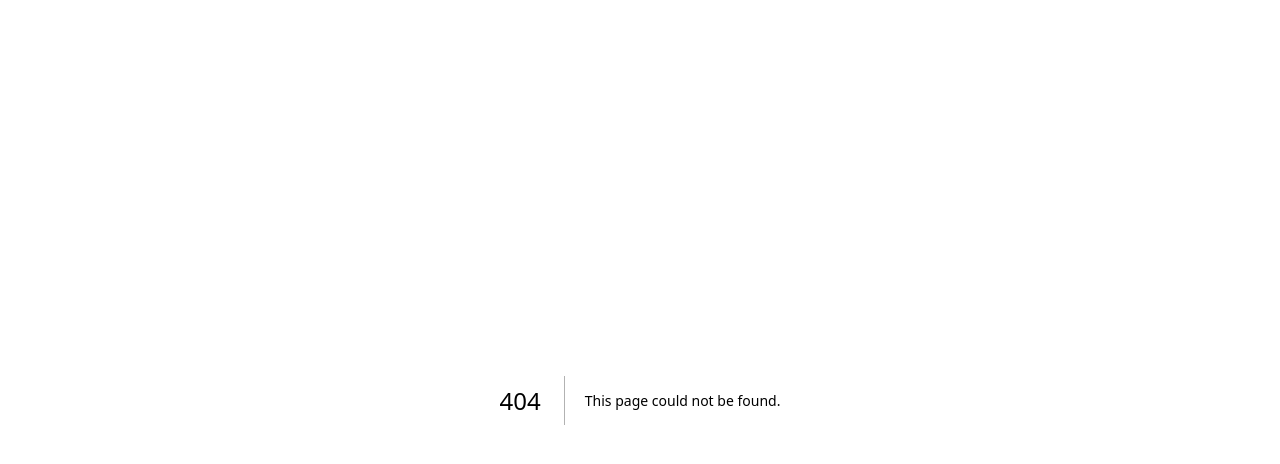
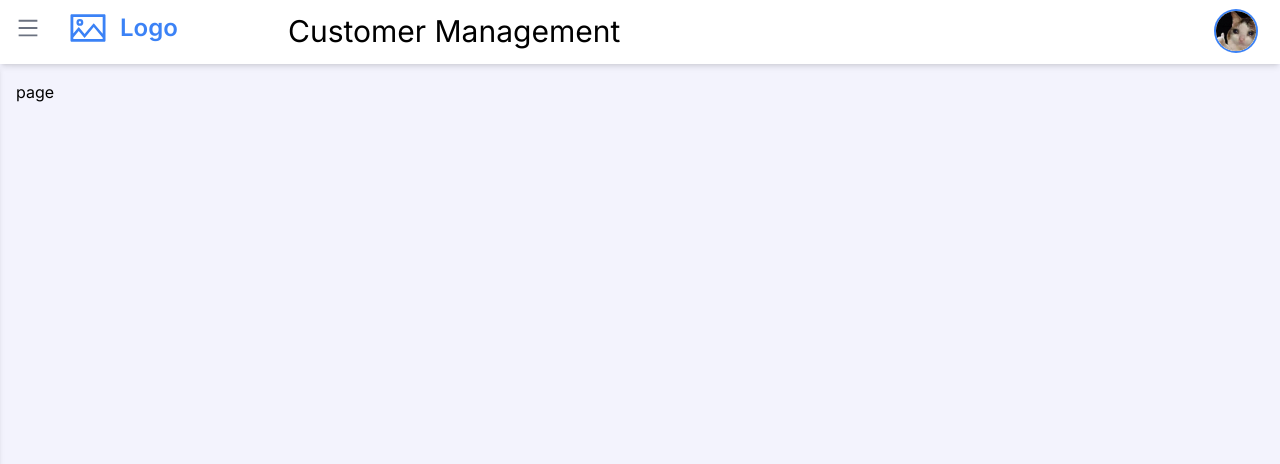
Before and after one commit to pptsuwit/next14, a Next.js app: page /customers in a window 1280 px wide. Before the commit this address had no page. Shown: the top 464 px of the page. Built offline with nearby package versions, Linux system fonts and the light colour scheme.

Commit message:
fix(layouts): fix layout content
fix: nav, side bar
- fix sidebar menu
- fix "fixed" sidebar and navbar

```diff
--- /dev/null
+++ b/app/(main)/customers/page.tsx
@@ -0,0 +1,8 @@
+"use client";
+
+import { useGlobalContext } from "@/contexts/store";
+
+export default function page() {
+  useGlobalContext().setTitle("Customer Management");
+  return <div>page</div>;
+}
--- /dev/null
+++ b/app/(main)/users/page.tsx
@@ -0,0 +1,8 @@
+"use client";
+
+import { useGlobalContext } from "@/contexts/store";
+
+export default function page() {
+  useGlobalContext().setTitle("User Management");
+  return <div>page</div>;
+}
--- a/components/Layouts/main/Drawer.tsx
+++ b/components/Layouts/main/Drawer.tsx
@@ -15,6 +15,7 @@ import {
   AiOutlineInbox,
   AiOutlineClose,
   AiOutlineDown,
+  AiOutlineIdcard,
 } from "react-icons/ai";
 export default function Drawer() {
   const { drawer, setDrawer } = useGlobalContext();
@@ -26,44 +27,54 @@ export default function Drawer() {
       link: "/dashboard",
     },
     {
-      name: "E-commerce",
+      name: "Users",
+      icon: <AiOutlineTeam {...iconSize} />,
+      link: "/users",
+    },
+    {
+      name: "Customer",
+      icon: <AiOutlineIdcard {...iconSize} />,
+      link: "/customers",
+    },
+    {
+      name: "E-commerce (Example Dropdown Menu)",
       icon: <AiOutlineShoppingCart {...iconSize} />,
-      link: "/e-commerce",
+      // link: "/e-commerce",
       active: false,
       subMenu: [
         {
-          name: "Product",
+          name: "Product (Example Dropdown Menu)",
           icon: <AiOutlineBuild {...iconSize} />,
-          link: "/product",
+          // link: "/product",
+          link: "#",
         },
         {
-          name: "Billing",
+          name: "Billing (Example Dropdown Menu)",
           icon: <AiOutlineCreditCard {...iconSize} />,
-          link: "/billing",
+          // link: "/billing",
+          link: "#",
         },
         {
-          name: "Invioce",
+          name: "Invioce (Example Dropdown Menu)",
           icon: <AiOutlineException {...iconSize} />,
-          link: "/Invioce",
+          // link: "/invioce",
+          link: "#",
         },
       ],
     },
     {
-      name: "Kanban",
+      name: "Kanban (Example Menu)",
       icon: <AiOutlineRead {...iconSize} />,
-      link: "/kanban",
+      // link: "/kanban",
+      link: "#",
       tag: "pro",
     },
     {
-      name: "Inbox",
+      name: "Inbox (Example Menu)",
       icon: <AiOutlineInbox {...iconSize} />,
-      link: "/inbox",
+      // link: "/inbox",
+      link: "#",
       notification: "3",
-    },
-    {
-      name: "Users",
-      icon: <AiOutlineTeam {...iconSize} />,
-      link: "/users",
     },
   ]);
   const uiMenu = (
@@ -78,7 +89,7 @@ export default function Drawer() {
                 className="flex items-center w-full xs:px-8 sm:px-2 p-2 text-base text-gray-900  rounded-lg group hover:bg-gray-100 transition duration-75 ease-in-out"
               >
                 {item.icon}
-                <span className="flex-1 ms-3 text-left rtl:text-right whitespace-nowrap">
+                <span className="flex-1 ms-3 text-left rtl:text-right whitespace-nowrap overflow-x-hidden text-ellipsis">
                   {item.name}
                 </span>
                 <AiOutlineDown fontSize={15} />
@@ -93,7 +104,9 @@ export default function Drawer() {
                           className="flex items-center w-full p-2 xs:pl-24 sm:pl-11 text-gray-900 transition duration-75 ease-in-out rounded-lg  group hover:bg-gray-100"
                         >
                           {subMenu.icon}
-                          <span className="ms-3">{subMenu.name}</span>
+                          <span className="ms-3 whitespace-nowrap overflow-x-hidden text-ellipsis">
+                            {subMenu.name}
+                          </span>
                         </Link>
                       </li>
                     );
@@ -110,7 +123,9 @@ export default function Drawer() {
                 className="flex items-center xs:px-8 sm:px-2 p-2 text-gray-900 rounded-lg hover:bg-gray-100 group "
               >
                 {item.icon}
-                <span className="ms-3">{item.name}</span>
+                <span className="ms-3 whitespace-nowrap overflow-x-hidden text-ellipsis">
+                  {item.name}
+                </span>
               </Link>
             </li>
           );
@@ -138,8 +153,8 @@ export default function Drawer() {
     <>
       <aside
         id="drawer-navigation"
-        className={`h-[calc(100svh-4rem)] p-4 bg-white xs:w-screen sm:w-64 shadow-md transition-transform  overflow-y-auto border-t-2
-         ${drawer ? "fixed" : "absolute -translate-x-full"}
+        className={`h-[calc(100svh-4rem)] p-4 bg-white xs:w-screen sm:w-64 shadow-md transition-transform overflow-y-auto border-t-2 fixed top-16
+         ${drawer ? "" : "-translate-x-full"}
          `}
       >
         <h5 className="text-base xs:text-center sm:text-left font-semibold text-gray-500 uppercase">
--- a/components/Layouts/main/Layout.tsx
+++ b/components/Layouts/main/Layout.tsx
@@ -9,7 +9,7 @@ const MainLayout = ({ children }: PropsWithChildren) => {
     <>
       <Navbar />
       <Drawer />
-      <div className="p-4">{children}</div>
+      <div className="p-4 pt-20">{children}</div>
     </>
   );
 };
--- a/components/Layouts/main/Navbar.tsx
+++ b/components/Layouts/main/Navbar.tsx
@@ -81,7 +81,7 @@ const Navbar = () => {
   return (
     <>
       <Dialog {...dialog} />
-      <nav className="bg-white border-gray-200 shadow-md">
+      <nav className="bg-white border-gray-200 shadow-md fixed w-full h-16">
         <div className="flex items-center py-2">
           {/* Logo */}
           <div className="flex xs:w-16 sm:w-64 px-2">
--- a/package.json
+++ b/package.json
@@ -10,9 +10,11 @@
   },
   "dependencies": {
     "@hookform/resolvers": "^3.3.4",
+    "chart.js": "^4.4.1",
     "cookies-next": "^4.1.0",
     "next": "14.1.0",
     "react": "^18",
+    "react-chartjs-2": "^5.2.0",
     "react-dom": "^18",
     "react-hook-form": "^7.49.3",
     "react-icons": "^5.0.1",
@@ -20,6 +22,7 @@
     "zod": "^3.22.4"
   },
   "devDependencies": {
+    "@faker-js/faker": "^8.4.0",
     "@types/node": "^20",
     "@types/react": "^18",
     "@types/react-dom": "^18",
```
Also changed, not shown: 1 other file (tests, documents, lock files or other folders).
